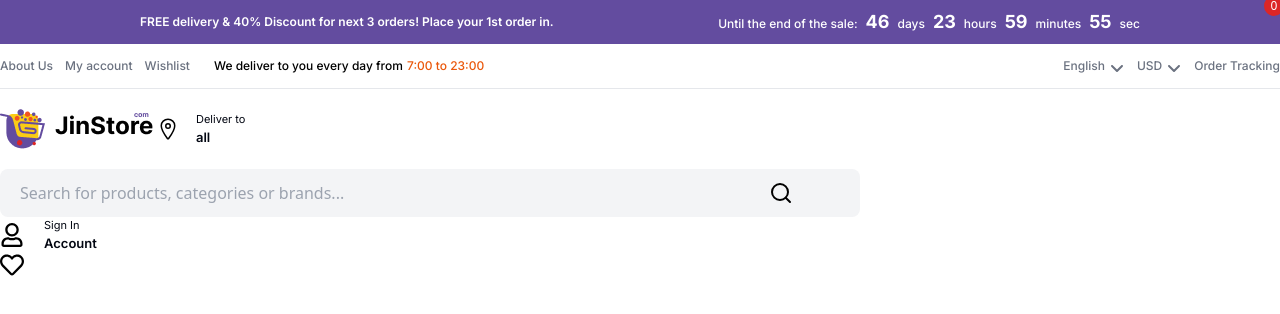
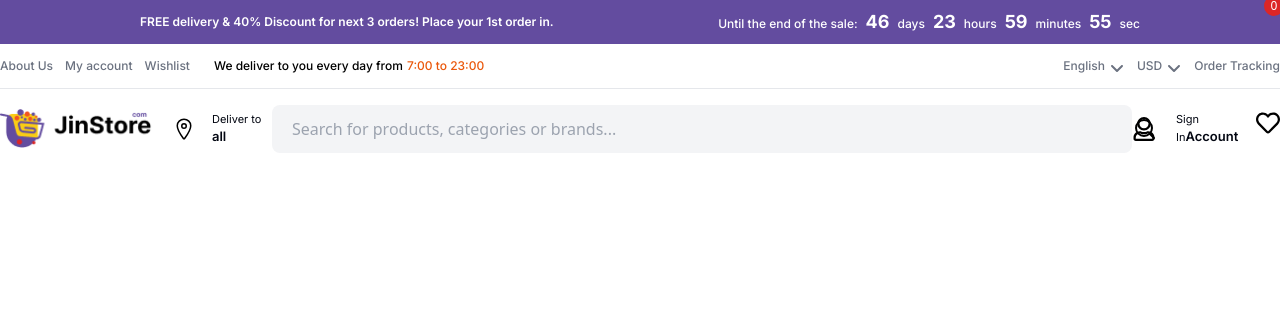
Before and after one commit to shoriful-dev/JinStore-eCommerce, a React (Vite) app: page / in a window 1280 px wide. Shown: the top 314 px of the page. Built offline with nearby package versions, Linux system fonts and the light colour scheme.

Commit message:
Start work

```diff
--- a/src/layouts/Menu.tsx
+++ b/src/layouts/Menu.tsx
@@ -5,6 +5,7 @@ import Logo from '../assets/jinStore_logo.png';
 import { IoLocationOutline } from 'react-icons/io5';
 import { LuSearch } from 'react-icons/lu';
 import { FaRegHeart, FaRegUser } from 'react-icons/fa';
+import Flex from '../components/Flex';
 
 const NotificationBadge = ({ count }) => (
   <span className="absolute -top-1 -right-1 bg-red-600 text-white text-xs w-5 h-5 flex items-center justify-center rounded-full">
@@ -16,8 +17,9 @@ const Menu: React.FC = () => {
   return (
     <nav>
       <Container>
+        <Flex className="justify-between items-center">
           {/* Menu Left Part */}
-        <div className="w-[20%] flex items-center py-5 justify-between">
+          <div className=" flex items-center py-5 space-x-5">
             <div>
               <Image src={Logo} alt="Main Logo" />
             </div>
@@ -36,7 +38,7 @@ const Menu: React.FC = () => {
             </div>
           </div>
           {/* Menu Middle Part */}
-        <div className="w-[60%] relative">
+          <div className="relative">
             <input
               type="text"
               placeholder="Search for products, categories or brands..."
@@ -47,13 +49,13 @@ const Menu: React.FC = () => {
             </div>
           </div>
           {/* Menu Right Part */}
-        <div className="w-[20%]">
-          <div className="w-[60px] flex space-x-5 items-center">
+          <div className=" flex space-x-5">
+            <div className="flex space-x-5 items-center">
               <div>
                 <FaRegUser className="text-2xl" />
               </div>
-            <h3 className="font-Inter text-[11px] text-[#030712]">
-              Sign In{' '}
+              <h3 className="font-Inter text-[11px] text-[#030712] w-[60px]">
+                Sign In
                 <span className="font-Inter text-[13px] font-semibold">
                   Account
                 </span>
@@ -61,11 +63,12 @@ const Menu: React.FC = () => {
             </div>
             <div className="">
               <div className="">
-              <FaRegHeart className='text-2xl'/>
-              <NotificationBadge count={0}/>
+                <FaRegHeart className="text-2xl" />
+                <NotificationBadge count={0} />
               </div>
             </div>
           </div>
+        </Flex>
       </Container>
     </nav>
   );
```
Lines whose indentation alone changed are shown as unchanged.
